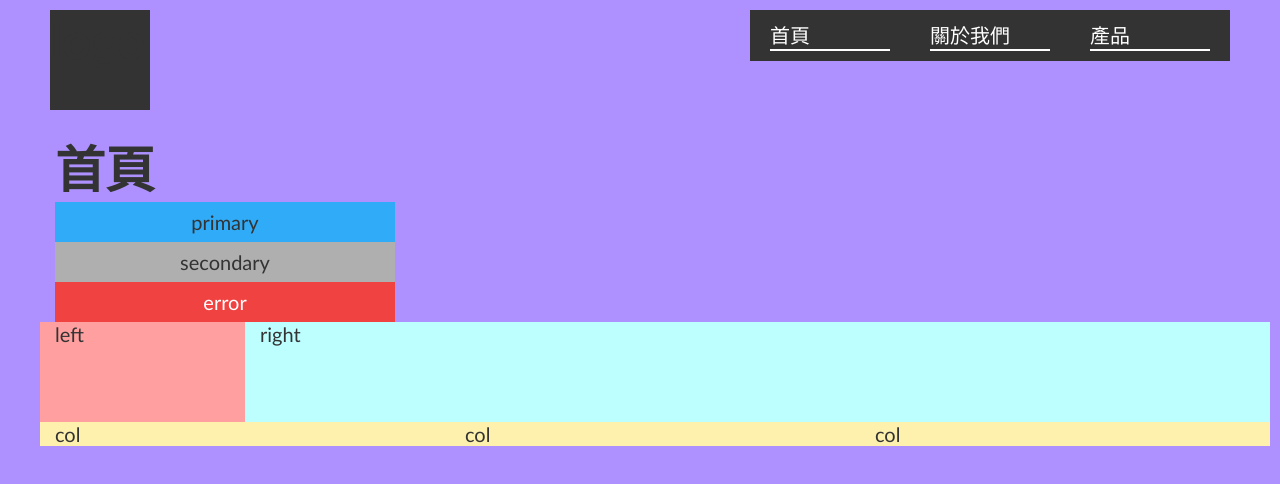
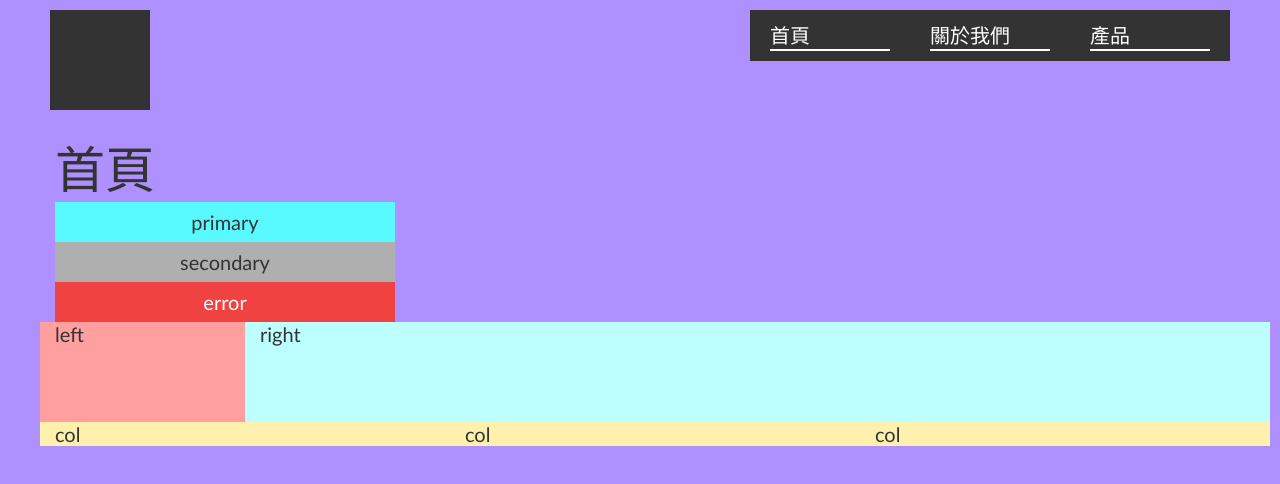
Before and after one commit to sexfat/chd102, a website: page index.html in a window 1280 px wide. Drawn offline with Linux system fonts and the light colour scheme.

Commit message:
add each

```diff
--- a/index.html
+++ b/index.html
@@ -20,7 +20,7 @@
     </header>
     <div class="container">
         <h1>首頁</h1>
-       <div class="btn primary">primary</div>
+       <div class="btn Primary">primary</div>
        <div class="btn secondary">secondary</div>
        <div class="btn error">error</div>
     <section>
--- /dev/null
+++ b/sass/component/_slider.scss
@@ -0,0 +1,3 @@
+.banner {
+    @include bgimage(ads1 ads2 bg);
+ }
--- a/sass/mixin/_all.scss
+++ b/sass/mixin/_all.scss
@@ -106,6 +106,16 @@
     }
 }
 
+@mixin bgimage($img) {
+    @each $i in $img {
+       .bg-slider-#{$i} {
+          background-image: url('images/#{$i}.jpg');
+          background-size: cover;
+          width: 100%;
+       }
+    }
+ }
+
 
 
 
--- a/sass/style.scss
+++ b/sass/style.scss
@@ -49,23 +49,70 @@
    width: 10 + 20px;
    height: 100px - 1px;
    max-width: 100px * 10;
-  // font:  (100 / 20) + px ;
+   // font:  (100 / 20) + px ;
 }
 
 // 判斷式
 $font : thin;
 
 .if {
-  @if $font == 'bold' {
+   @if $font=='bold' {
       font-weight: 900;
-  }@else if $font == 'medium'  {
+   }
+
+   @else if $font=='medium' {
       font-weight: 400;
-  }@else if $font == 'thin' {
+   }
+
+   @else if $font=='thin' {
       font-weight: 100;
-  }
+   }
 }
 
 // .text {
 //    // color : darken(#fff, 100);
 //    // color : lighten(#000, 100);
 // }
+
+
+// each
+//$img : ad1 ad2 ad3 about product; // list
+
+
+$title : (
+ //key : value,
+  h1 : 45,
+  h2 : 40,
+  h3 : 36,
+  h4 : 30,
+  h5 : 24,
+);  // map
+
+
+$bgColor : (
+   Primary : #58f9ff,
+   secondary : #333,
+   error : rgb(250, 56, 26),
+   success : #9aff91 ,
+   warning : #f4ed6a
+);
+
+@each $k , $v in $bgColor {
+    .#{$k} {
+       background-color: $v;
+    }
+}
+
+
+
+@mixin title($title){
+   @each $k , $v in $title {
+      #{$k} {
+         font-size: $v + px;
+         color : #333;
+         font-weight: 100;
+      }
+    }
+}
+
+@include title($title)
```
Also changed, not shown: css/style.css, 1 other file.
